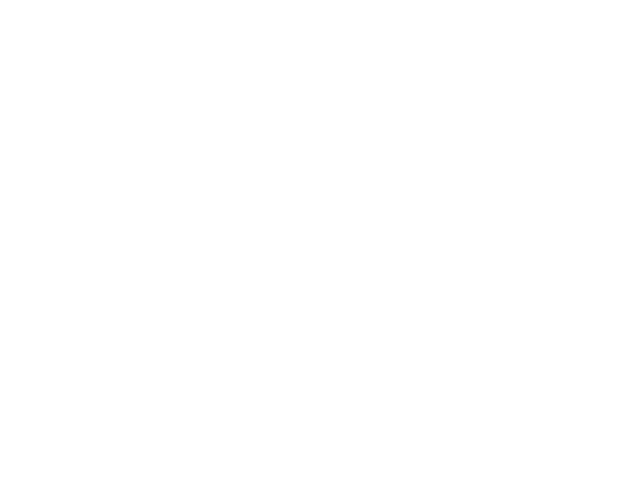
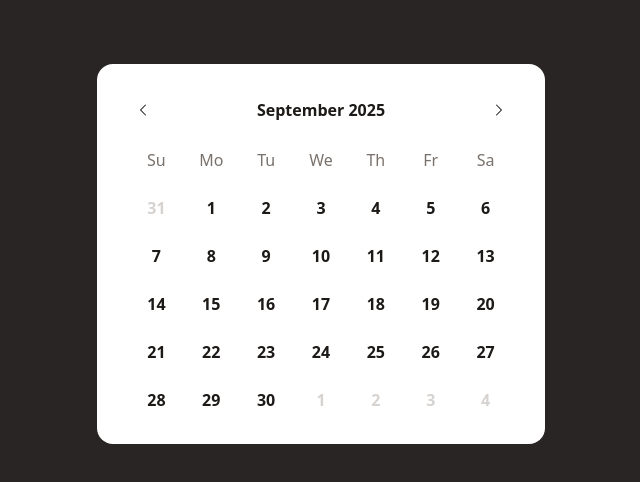
Before and after one commit to ymeskini/animation-recipes, a React (Vite) app: page /calendar in a window 1280 px wide. Before the commit this address had no page. Shown: the top 482 px of the page, without its empty margins (319-959 px from the left). Built offline with nearby package versions, Linux system fonts and the light colour scheme.

Commit message:
feat: add calendar component and integrate into app routing

```diff
--- a/package.json
+++ b/package.json
@@ -13,6 +13,7 @@
     "@heroicons/react": "^2.2.0",
     "chroma-js": "^3.1.2",
     "clsx": "^2.1.1",
+    "date-fns": "^4.1.0",
     "motion": "^12.23.22",
     "react": "^19.1.1",
     "react-dom": "^19.1.1",
--- a/src/App.tsx
+++ b/src/App.tsx
@@ -7,6 +7,7 @@
 import { Header } from "./animations/header.tsx";
 import { Carousel } from "./animations/carousel.tsx";
 import ResizablePanel from "./animations/resizable-panel.tsx";
+import Calendar from "./animations/calendar.tsx";
 
 function App() {
   return (
@@ -18,6 +19,7 @@
       <Route path="/header" element={<Header />} />
       <Route path="/carousel" element={<Carousel />} />
       <Route path="/resizable-panel" element={<ResizablePanel />} />
+      <Route path="/calendar" element={<Calendar />} />
     </Routes>
   );
 }
--- /dev/null
+++ b/src/animations/calendar.tsx
@@ -0,0 +1,160 @@
+import { ChevronLeftIcon, ChevronRightIcon } from "@heroicons/react/24/solid";
+import {
+  addMonths,
+  eachDayOfInterval,
+  endOfMonth,
+  endOfWeek,
+  format,
+  isSameMonth,
+  parse,
+  startOfMonth,
+  startOfWeek,
+  subMonths,
+} from "date-fns";
+import { AnimatePresence, motion, MotionConfig } from "motion/react";
+import { useState, type ReactNode } from "react";
+import { cn } from "../utils/cn";
+import { useMeasure } from "react-use";
+
+export default function Calendar() {
+  const [monthString, setMonthString] = useState(format(new Date(), "yyyy-MM"));
+  const [direction, setDirection] = useState(-1);
+  const [isAnimating, setIsAnimating] = useState(false);
+
+  const month = parse(monthString, "yyyy-MM", new Date());
+
+  function nextMonth() {
+    if (isAnimating) return;
+    const next = addMonths(month, 1);
+
+    setMonthString(format(next, "yyyy-MM"));
+    setDirection(1);
+    setIsAnimating(true);
+  }
+
+  function previousMonth() {
+    if (isAnimating) return;
+    const previous = subMonths(month, 1);
+
+    setMonthString(format(previous, "yyyy-MM"));
+    setDirection(-1);
+    setIsAnimating(true);
+  }
+
+  const days = eachDayOfInterval({
+    start: startOfWeek(startOfMonth(month)),
+    end: endOfWeek(endOfMonth(month)),
+  });
+
+  return (
+    <MotionConfig transition={transition}>
+      <div className="flex min-h-screen items-start bg-stone-800 pt-16 text-stone-900">
+        <div className="relative mx-auto w-full max-w-md rounded-2xl bg-white overflow-hidden">
+          <div className="py-8">
+            <div className="flex flex-col justify-center rounded text-center">
+              <ResizablePanel>
+                <AnimatePresence
+                  initial={false}
+                  mode="popLayout"
+                  custom={direction}
+                  onExitComplete={() => setIsAnimating(false)}
+                >
+                  <motion.div
+                    initial="enter"
+                    animate="middle"
+                    exit="exit"
+                    key={monthString}
+                  >
+                    <header className="relative flex justify-between px-8">
+                      <motion.button
+                        variants={removeImmediatly}
+                        className="z-10 rounded-full p-1.5 hover:bg-stone-100"
+                        onClick={previousMonth}
+                      >
+                        <ChevronLeftIcon className="h-4 w-4" />
+                      </motion.button>
+                      <motion.p
+                        variants={variants}
+                        custom={direction}
+                        className="absolute inset-0 flex items-center justify-center font-semibold"
+                      >
+                        {format(month, "MMMM yyyy")}
+                      </motion.p>
+                      <motion.button
+                        variants={removeImmediatly}
+                        className="z-10 rounded-full p-1.5 hover:bg-stone-100"
+                        onClick={nextMonth}
+                      >
+                        <ChevronRightIcon className="h-4 w-4" />
+                      </motion.button>
+                      <div
+                        className="absolute inset-0"
+                        style={{
+                          backgroundImage:
+                            "linear-gradient(to right, white 15%, transparent 30%, transparent 70%, white 85%)",
+                        }}
+                      ></div>
+                    </header>
+                    <motion.div
+                      variants={removeImmediatly}
+                      className="grid grid-cols-7 gap-y-6 mt-6 px-8"
+                    >
+                      <span className="font-medium text-stone-500">Su</span>
+                      <span className="font-medium text-stone-500">Mo</span>
+                      <span className="font-medium text-stone-500">Tu</span>
+                      <span className="font-medium text-stone-500">We</span>
+                      <span className="font-medium text-stone-500">Th</span>
+                      <span className="font-medium text-stone-500">Fr</span>
+                      <span className="font-medium text-stone-500">Sa</span>
+                    </motion.div>
+                    <motion.div
+                      variants={variants}
+                      custom={direction}
+                      className="grid grid-cols-7 gap-y-6 mt-6 px-8"
+                    >
+                      {days.map((day) => (
+                        <span
+                          className={cn(
+                            "font-semibold",
+                            !isSameMonth(day, month) && "text-stone-300"
+                          )}
+                          key={day.toString()}
+                        >
+                          {format(day, "d")}
+                        </span>
+                      ))}
+                    </motion.div>
+                  </motion.div>
+                </AnimatePresence>
+              </ResizablePanel>
+            </div>
+          </div>
+        </div>
+      </div>
+    </MotionConfig>
+  );
+}
+
+const ResizablePanel = ({ children }: { children: ReactNode }) => {
+  const [ref, bounds] = useMeasure<HTMLDivElement>();
+
+  return (
+    <motion.div
+      animate={{ height: bounds.height > 0 ? bounds.height : "auto" }}
+    >
+      <div ref={ref}>{children}</div>
+    </motion.div>
+  );
+};
+
+const transition = { duration: 0.4, type: "spring", bounce: 0 } as const;
+
+const variants = {
+  enter: (direction: number) => ({ x: `${100 * direction}%`, opacity: 0 }),
+  middle: { x: "0%", opacity: 1 },
+  exit: (direction: number) => ({ x: `${-100 * direction}%`, opacity: 0 }),
+};
+
+const removeImmediatly = {
+  exit: { visibility: "hidden" },
+};
--- a/src/animations/home.tsx
+++ b/src/animations/home.tsx
@@ -31,6 +31,11 @@
     title: "Resizable Panel",
     description: "Interactive resizable panel component",
   },
+  {
+    to: "/calendar",
+    title: "Calendar",
+    description: "Interactive calendar component",
+  },
 ];
 
 export const Home = () => {
--- a/src/animations/resizable-panel.tsx
+++ b/src/animations/resizable-panel.tsx
@@ -73,6 +73,7 @@
                       transition={{
                         ...transition,
                         duration: transition.duration / 2,
+                        delay: transition.duration / 2,
                       }}
                     >
                       <p className="p-8 text-sm text-zinc-400">
```
Also changed, not shown: 1 other file (tests, documents, lock files or other folders).
